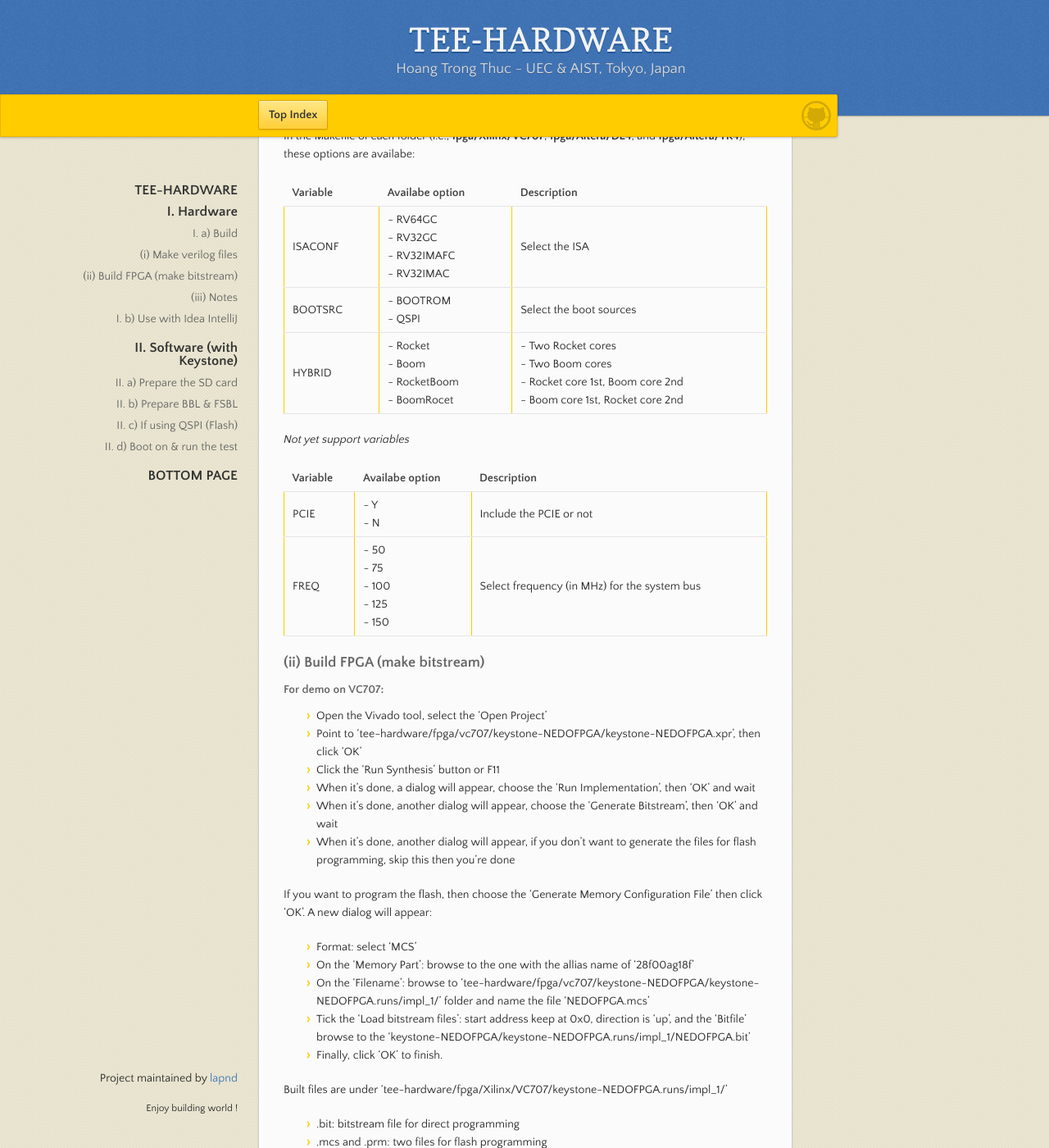
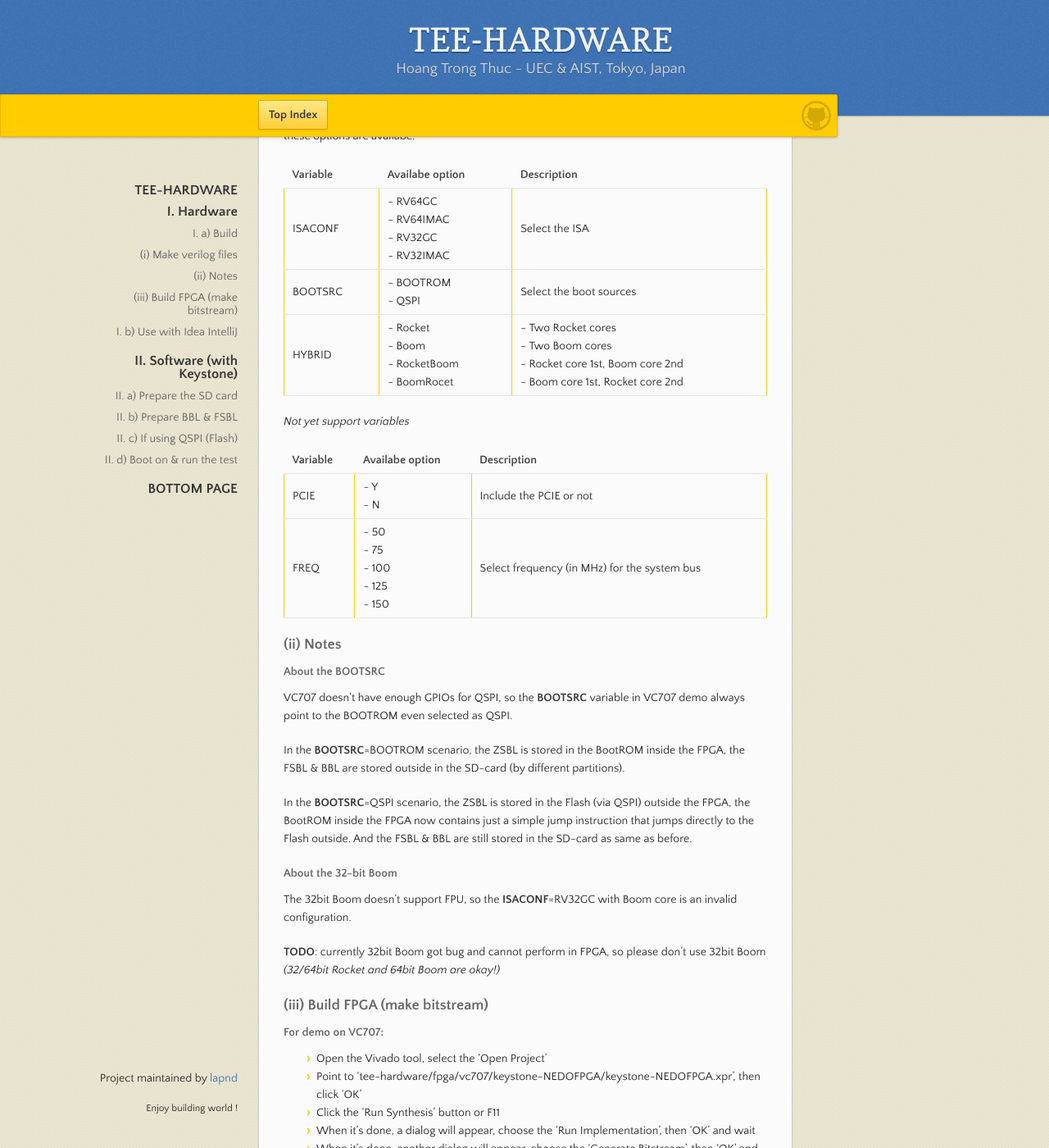
Before and after one commit to lapnd/httdes.github.io, a Jekyll site: the page built from tee-hw.md, in a window 1280 px wide and 1400 px high, scrolled down 1033 px. Shown: the whole window at 82% size. Built offline with Jekyll 4.4.1, drawn with Linux system fonts in a browser that asks for light colours; our own code applies the rules of GitHub Pages for plain Markdown files; some of the changed text lies outside the part shown.

Commit message:
Update tee-hw.md

```diff
--- a/tee-hw.md
+++ b/tee-hw.md
@@ -48,7 +47,7 @@ In the Makefile of each folder (i.e., **fpga/Xilinx/VC707**, **fpga/Altera/DE4**
 
 | Variable | Availabe option | Description |
 | -------- | --------------- | ----------- |
-| ISACONF  | - RV64GC<br />- RV32GC<br />- RV32IMAFC<br />- RV32IMAC | Select the ISA |
+| ISACONF  | - RV64GC<br />- RV64IMAC<br />- RV32GC<br />- RV32IMAC | Select the ISA |
 | BOOTSRC  | - BOOTROM<br />- QSPI | Select the boot sources |
 | HYBRID   | - Rocket<br />- Boom<br />- RocketBoom<br />- BoomRocet | - Two Rocket cores<br />- Two Boom cores<br />- Rocket core 1st, Boom core 2nd<br />- Boom core 1st, Rocket core 2nd |
 
@@ -59,7 +58,21 @@ In the Makefile of each folder (i.e., **fpga/Xilinx/VC707**, **fpga/Altera/DE4**
 | PCIE     | - Y<br />- N | Include the PCIE or not |
 | FREQ     | - 50<br />- 75<br />- 100<br />- 125<br />- 150 | Select frequency (in MHz) for the system bus |
 
-### (ii) Build FPGA (make bitstream)
+### (ii) Notes
+
+#### About the BOOTSRC
+VC707 doesn't have enough GPIOs for QSPI, so the **BOOTSRC** variable in VC707 demo always point to the BOOTROM even selected as QSPI.
+
+In the **BOOTSRC**=BOOTROM scenario, the ZSBL is stored in the BootROM inside the FPGA, the FSBL & BBL are stored outside in the SD-card (by different partitions).
+
+In the **BOOTSRC**=QSPI scenario, the ZSBL is stored in the Flash (via QSPI) outside the FPGA, the BootROM inside the FPGA now contains just a simple jump instruction that jumps directly to the Flash outside. And the FSBL & BBL are still stored in the SD-card as same as before.
+
+#### About the 32-bit Boom
+The 32bit Boom doesn't support FPU, so the **ISACONF**=RV32GC with Boom core is an invalid configuration.
+
+**TODO**: currently 32bit Boom got bug and cannot perform in FPGA, so please don't use 32bit Boom *(32/64bit Rocket and 64bit Boom are okay!)*
+
+### (iii) Build FPGA (make bitstream)
 
 #### For demo on VC707:
 - Open the Vivado tool, select the 'Open Project'
@@ -91,20 +104,8 @@ Built files are under 'tee-hardware/fpga/Xilinx/VC707/keystone-NEDOFPGA.runs/imp
 Built files are under 'tee-hardware/fpga/Altera/DE4/output_files/' if DE4; 'tee-hardware/fpga/Altera/TR4/output_files/' if TR4
 - .sof: bitstream file for direct programming
 
-### (iii) Notes
-
 #### About the program & debug
 Guide for program & debug on VC707, DE4, and TR4 can be found [here](./fpgaguide.md).
-
-#### About the BOOTSRC
-VC707 doesn't have enough GPIOs for QSPI, so the **BOOTSRC** variable in VC707 demo always point to the BOOTROM.
-
-In the **BOOTSRC**=BOOTROM scenario, the ZSBL is stored in the BootROM inside the FPGA, the FSBL & BBL are stored outside in the SD-card (by different partitions).
-
-In the **BOOTSRC**=QSPI scenario, the ZSBL is stored in the Flash (via QSPI) outside the FPGA, the BootROM inside the FPGA now contains just a simple jump instruction that jumps directly to the Flash outside. And the FSBL & BBL are still stored in the SD-card as same as before.
-
-#### About the 32-bit Boom
-The 32-bit Boom doesn't support FPU, so the **ISACONF**=RV32GC/RV32IMAFC will become **ISACONF**=RV32IMAC for Boom core configurations.
 
 ## I. b) Use with Idea IntelliJ
 
```
Also changed, not shown: other parts of tee-hw.md (+0 -1 lines).
